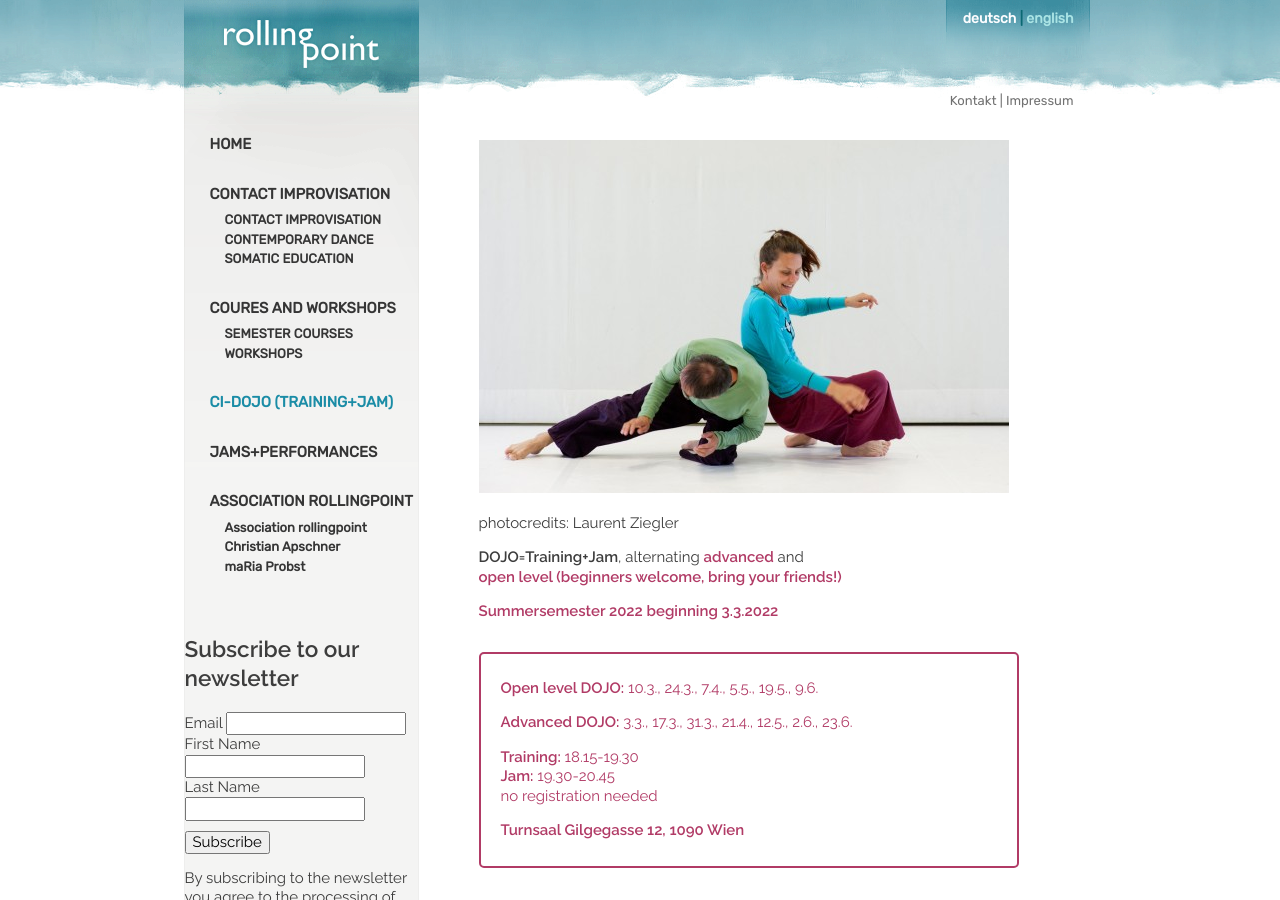
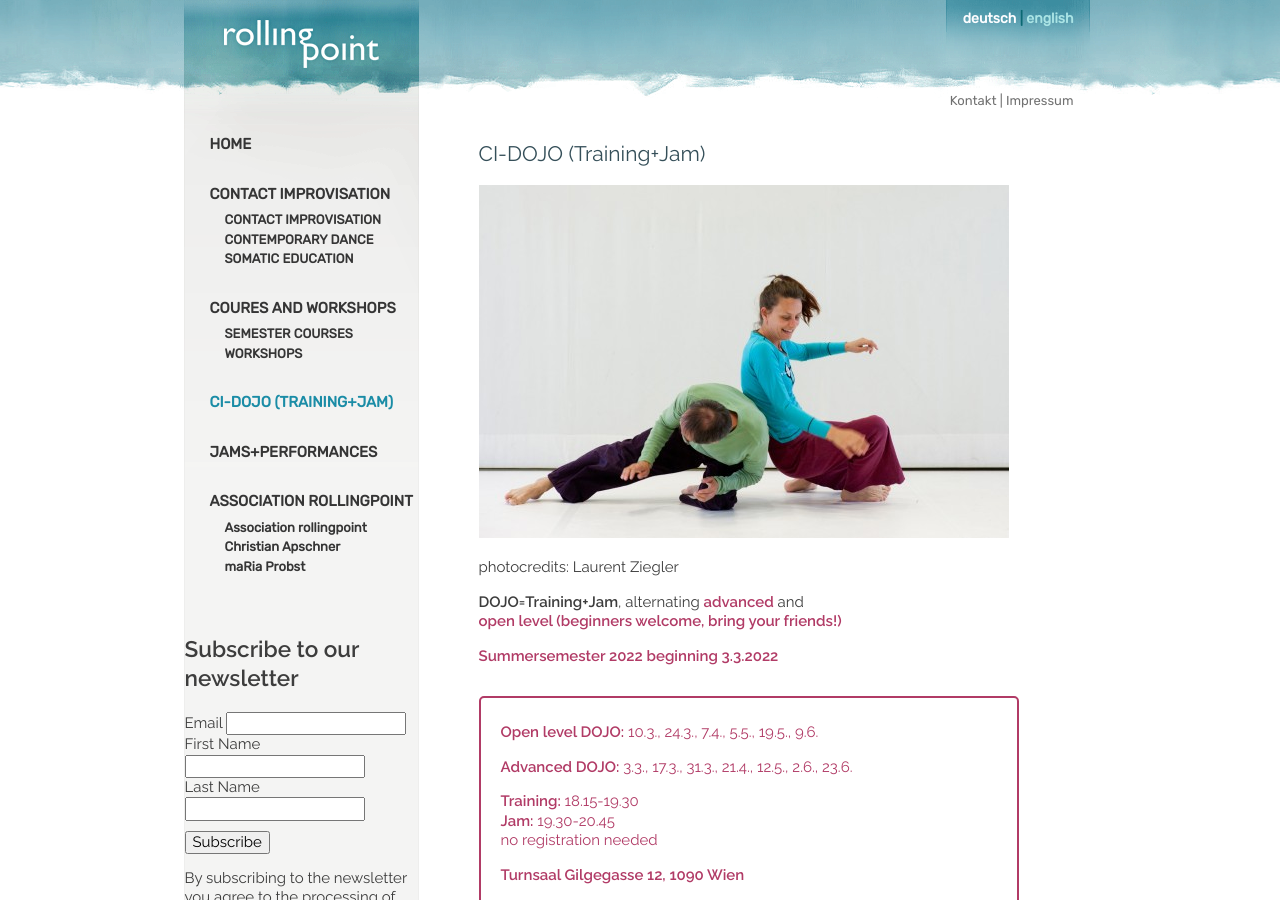
Before and after one commit to manulari/rollingpointat, a Jekyll site: the page built from _pages_en/en-dojo.md, in a window 1280 px wide and 900 px high. Built offline with Jekyll 4.4.1, drawn with Linux system fonts in a browser that asks for light colours; comment, search, counter and statistics services are not loaded.

Commit message:
Update page (en) “en-dojo”

```diff
--- a/_pages_en/en-dojo.md
+++ b/_pages_en/en-dojo.md
@@ -3,6 +3,8 @@ permalink: /en/dojo
 title: CI-DOJO (TRAINING+JAM)
 language: en
 ---
+## CI-DOJO (Training+Jam)
+
 ![](/assets/uploads/lsz_5410-3.jpg)
 
 photocredits: Laurent Ziegler
```
